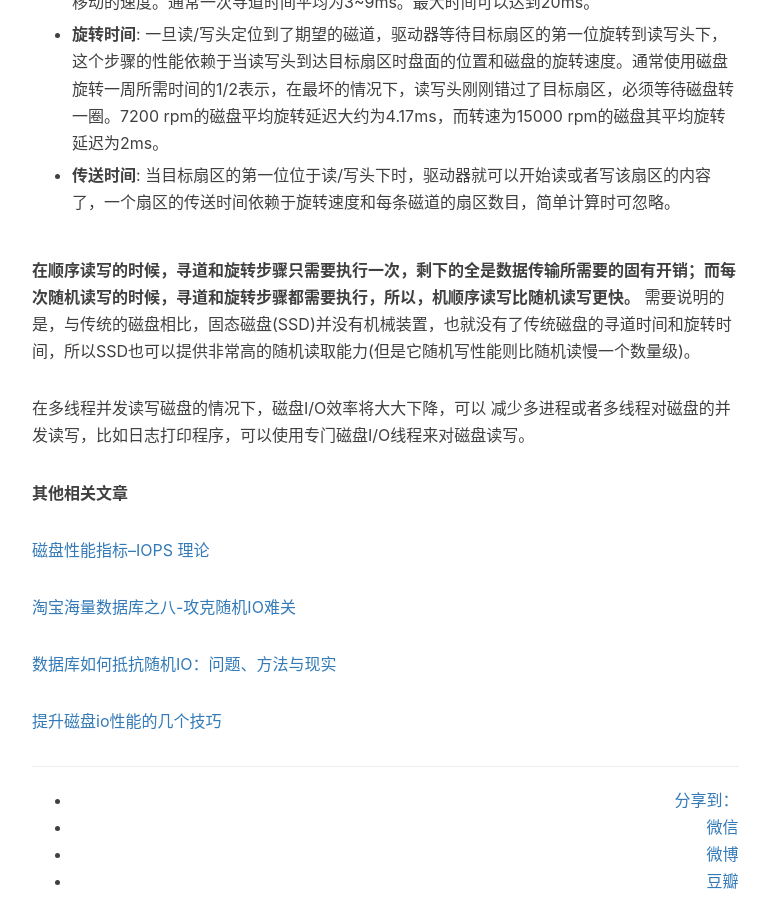
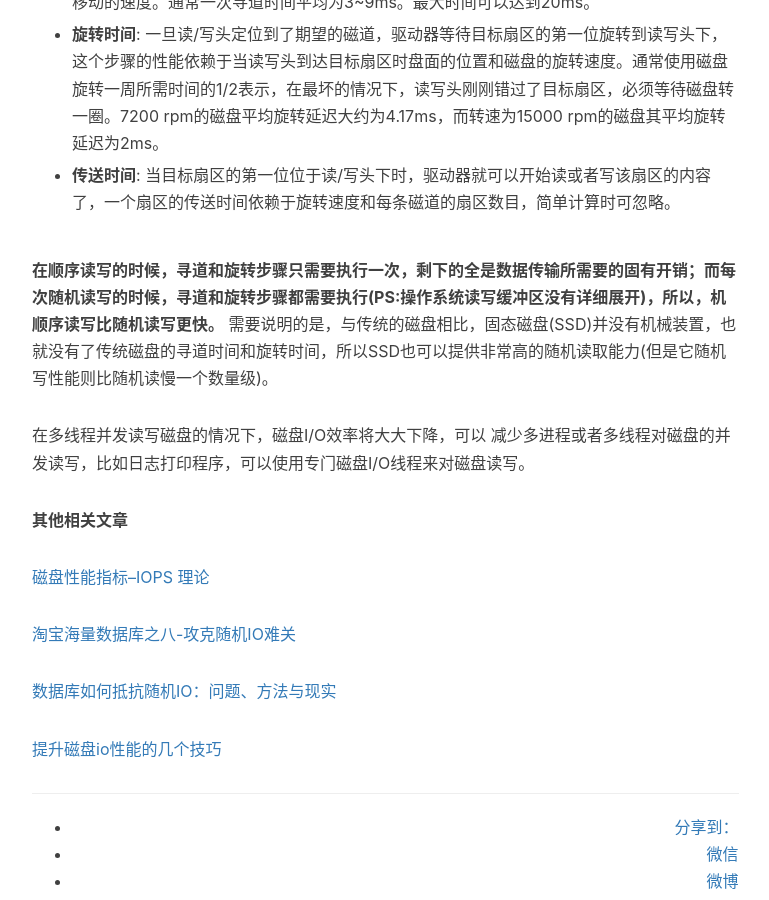
Before and after one commit to gao-xiao-long/gao-xiao-long.github.io, a Jekyll site: the page built from _posts/2016-04-13-disk-io1.markdown, in a window 1280 px wide and 900 px high, scrolled down 2533 px. Shown: the whole window, without its empty margins (233-1002 px from the left). Built offline with Jekyll 4.4.1, drawn with Linux system fonts in a browser that asks for light colours; nearby versions of some CDN libraries; comment, search, counter and statistics services are not loaded.

Commit message:
level-tmp

```diff
--- a/_posts/2016-04-13-disk-io1.markdown
+++ b/_posts/2016-04-13-disk-io1.markdown
@@ -23,7 +23,7 @@ tags:
 
 * **传送时间**: 当目标扇区的第一位位于读/写头下时，驱动器就可以开始读或者写该扇区的内容了，一个扇区的传送时间依赖于旋转速度和每条磁道的扇区数目，简单计算时可忽略。
 
-**在顺序读写的时候，寻道和旋转步骤只需要执行一次，剩下的全是数据传输所需要的固有开销；而每次随机读写的时候，寻道和旋转步骤都需要执行，所以，机顺序读写比随机读写更快。** 需要说明的是，与传统的磁盘相比，固态磁盘(SSD)并没有机械装置，也就没有了传统磁盘的寻道时间和旋转时间，所以SSD也可以提供非常高的随机读取能力(但是它随机写性能则比随机读慢一个数量级)。
+**在顺序读写的时候，寻道和旋转步骤只需要执行一次，剩下的全是数据传输所需要的固有开销；而每次随机读写的时候，寻道和旋转步骤都需要执行(PS:操作系统读写缓冲区没有详细展开)，所以，机顺序读写比随机读写更快。** 需要说明的是，与传统的磁盘相比，固态磁盘(SSD)并没有机械装置，也就没有了传统磁盘的寻道时间和旋转时间，所以SSD也可以提供非常高的随机读取能力(但是它随机写性能则比随机读慢一个数量级)。
 
 在多线程并发读写磁盘的情况下，磁盘I/O效率将大大下降，可以 减少多进程或者多线程对磁盘的并发读写，比如日志打印程序，可以使用专门磁盘I/O线程来对磁盘读写。
 
```
Also changed, not shown: 2 other files.
